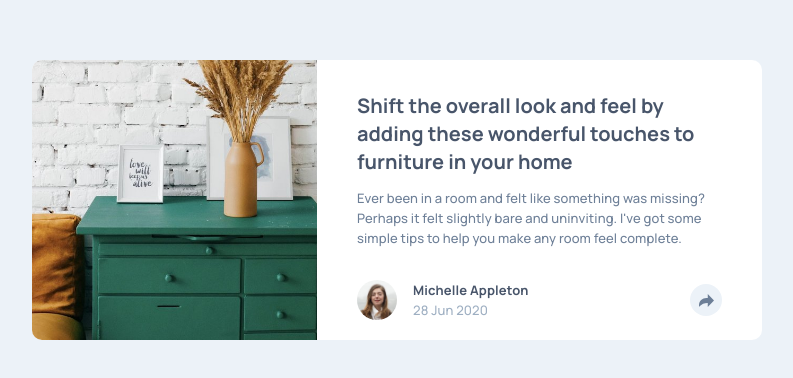
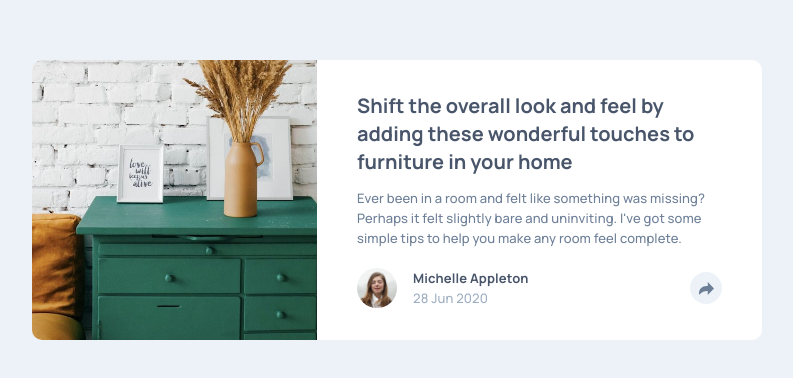
Before and after one commit to Stelkooo/article-preview-component, a Next.js app: page / in a window 1280 px wide. Shown: the part 200-578 px from the top of the page, without its empty margins (243-1036 px from the left). Built offline with nearby package versions, Linux system fonts and the light colour scheme.

Commit message:
author component moved up by removing container gap

```diff
--- a/app/page.tsx
+++ b/app/page.tsx
@@ -36,7 +36,7 @@ export default function Home() {
               className="h-[200px] w-full rounded-t-lg.5 object-cover object-[center_25%] lg:h-full lg:min-w-[285px] lg:rounded-l-lg.5 lg:rounded-tr-none lg:object-left"
             />
           </figure>
-          <div className="relative flex flex-col gap-8 px-8 pb-5 pt-[36px] lg:justify-between lg:px-10 lg:py-8">
+          <div className="relative flex flex-col gap-8 px-8 pb-5 pt-[36px] lg:justify-between lg:gap-0 lg:px-10 lg:py-8">
             <Info />
             <Author />
           </div>
```
